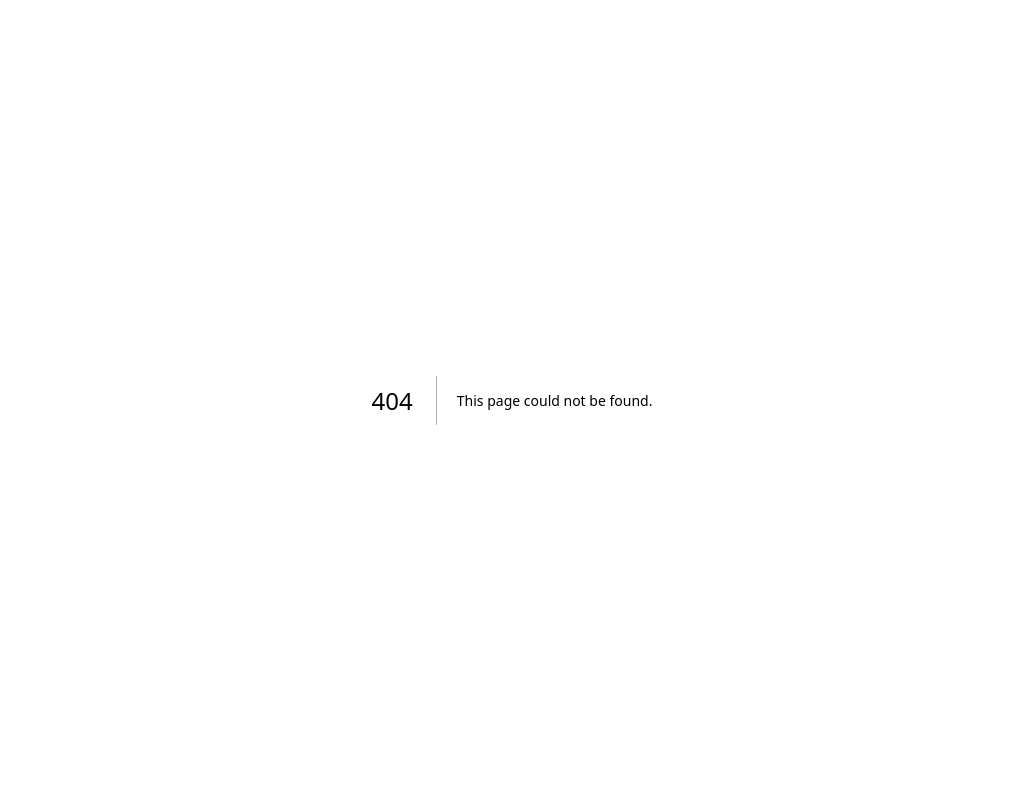
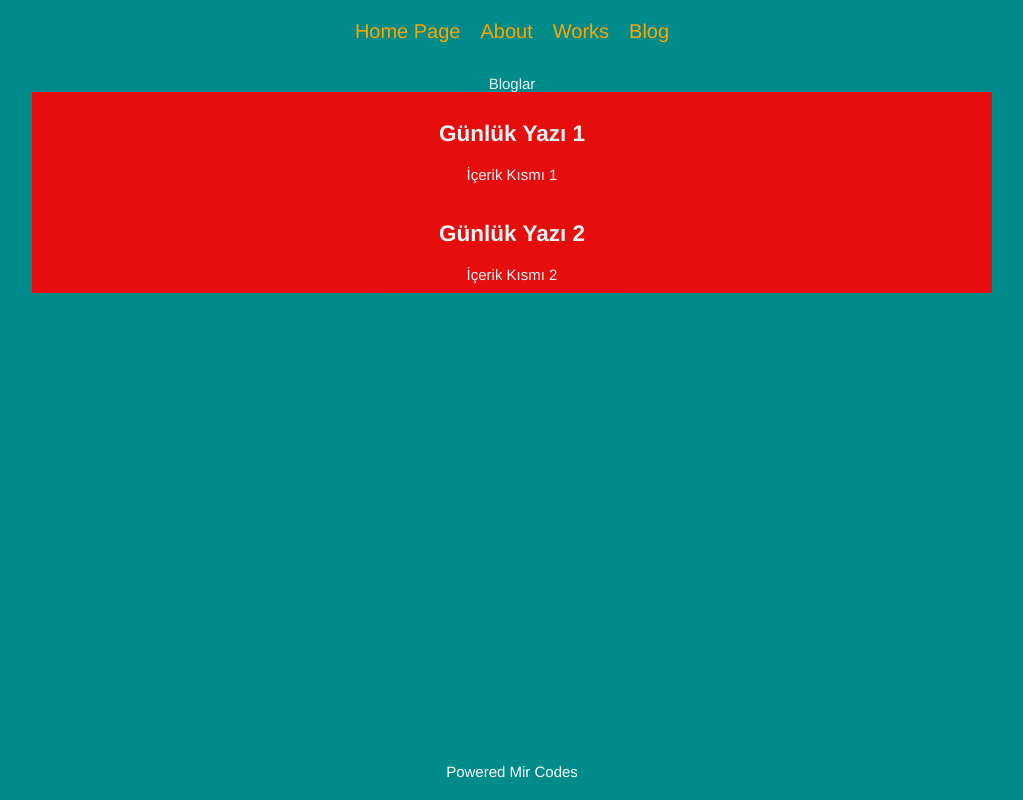
Before and after one commit to mirzasahin/nextjs, a Next.js app: page /blog in a window 1280 px wide. Before the commit this address had no page. Shown: the whole page, without its empty margins (128-1151 px from the left). Built offline with nearby package versions, Linux system fonts and the light colour scheme.

Commit message:
Add _document.js

```diff
--- a/Components/Header.js
+++ b/Components/Header.js
@@ -12,8 +12,9 @@ const HeaderDiv = styled.div`
 
 export default () => (
   <HeaderDiv>
-    <Button href="/">Home Page</Button>
-    <Button href="/about">About</Button>
-    <Button href="/works">Works</Button>
+      <Button href="/">Home Page</Button>
+      <Button href="/about">About</Button>
+      <Button href="/works">Works</Button>
+      <Button href="/blog">Blog</Button>
   </HeaderDiv>
 );
--- a/Components/Layout.js
+++ b/Components/Layout.js
@@ -14,7 +14,6 @@ display: flex;
 
 const Content = styled.h2`
   color: white;
-  display: flex;
   font-size: 15px;
   font-weight: 100;
   text-align: center;
@@ -35,7 +34,6 @@ const Footer = styled.footer`
 export default ({ children }) => (
   <BodyDiv>
     <Header />
-
     <ContentDiv>
       <Content>{children}</Content>
     </ContentDiv>
--- a/pages/_app.js
+++ b/pages/_app.js
@@ -5,7 +5,7 @@ body{
 margin: 0;
 padding: 0;
 font-family: helvetica;
-background-color: black;
+background-color: darkcyan;
 }
 `;
 
--- /dev/null
+++ b/pages/_document.js
@@ -0,0 +1,44 @@
+// pages/_document.js
+
+import Document, { Html, Head, Main, NextScript } from 'next/document';
+import { ServerStyleSheet } from 'styled-components';
+
+export default class MyDocument extends Document {
+  static async getInitialProps(ctx) {
+    const sheet = new ServerStyleSheet();
+    const originalRenderPage = ctx.renderPage;
+
+    try {
+      ctx.renderPage = () =>
+        originalRenderPage({
+          enhanceApp: (App) => (props) =>
+            sheet.collectStyles(<App {...props} />),
+        });
+
+      const initialProps = await Document.getInitialProps(ctx);
+      return {
+        ...initialProps,
+        styles: (
+          <>
+            {initialProps.styles}
+            {sheet.getStyleElement()}
+          </>
+        ),
+    };
+} finally {
+  sheet.seal();
+}
+}
+
+render() {
+return (
+  <Html>
+    <Head />
+    <body>
+      <Main />
+      <NextScript />
+    </body>
+  </Html>
+);
+}
+}
--- a/pages/about.js
+++ b/pages/about.js
@@ -1,5 +1,5 @@
 import Layout from "../Components/Layout";
 
-export default function Home() {
-    return <Layout title="Hakkımızda">Lorem Ipsum is simply dummy text of the printing and typesetting industry. Lorem Ipsum has been the industry's standard dummy text ever since the 1500s, when an unknown printer took a galley of type and scrambled it to make a type specimen book.</Layout>;
+export default function About() {
+    return <Layout>Lorem Ipsum is simply dummy text of the printing and typesetting industry. Lorem Ipsum has been the industry's standard dummy text ever since the 1500s, when an unknown printer took a galley of type and scrambled it to make a type specimen book.</Layout>;
   }
--- /dev/null
+++ b/pages/blog/index.js
@@ -0,0 +1,35 @@
+import Layout from "../../Components/Layout";
+import { styled } from "styled-components";
+
+const blogContents = [
+  {
+    title: "Günlük Yazı 1",
+    content: "İçerik Kısmı 1",
+  },
+  {
+    title: "Günlük Yazı 2",
+    content: "İçerik Kısmı 2",
+  },
+];
+
+const BlogDiv = styled.div`
+text-align: center;
+background-color: red;
+padding: 10px;
+`
+
+export default function Blog () {
+  return (
+      <Layout title="blog">
+        Bloglar
+        <div>
+          {blogContents.map((item, index) => (
+            <BlogDiv key={index}>
+              <h2>{item.title}</h2>
+              <div>{item.content}</div>
+            </BlogDiv>
+          ))}
+        </div>
+      </Layout>
+  );
+};
```
Also changed, not shown: pages/index.js (+10 -2 lines), pages/works.js (+10 -3 lines), 1 other file (tests, documents, lock files or other folders).
